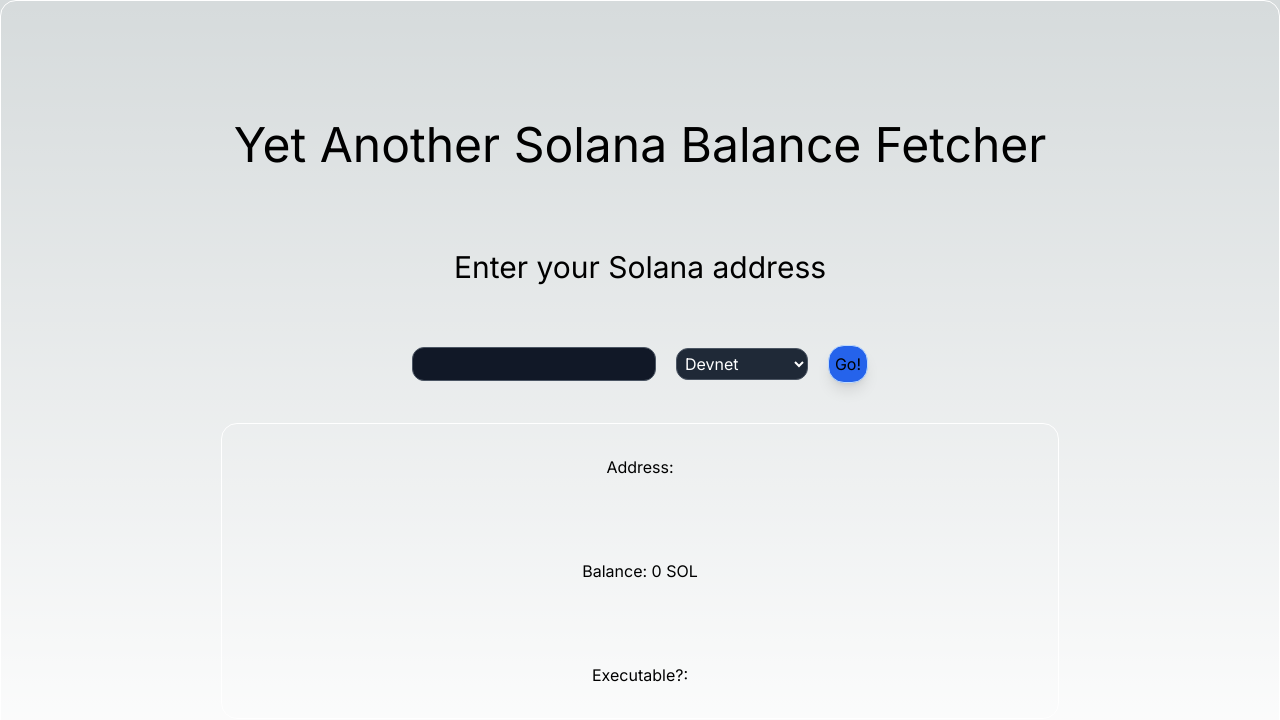
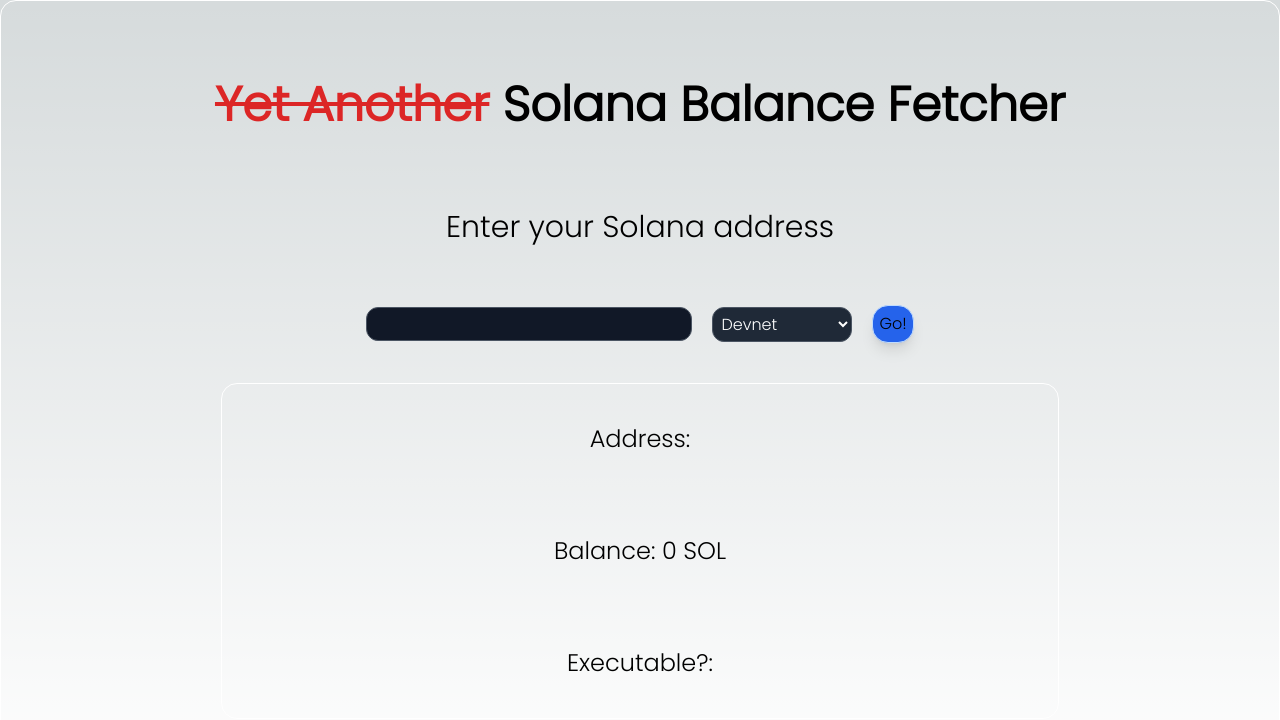
Before and after one commit to AshishNevan/YASolanaBalanceFetcher, a Next.js app: page / in a window 1280 px wide. Shown: the top 720 px of the page. Built offline with nearby package versions, Linux system fonts and the light colour scheme.

Commit message:
Added typography

```diff
--- a/src/app/layout.tsx
+++ b/src/app/layout.tsx
@@ -1,8 +1,8 @@
 import type { Metadata } from "next";
-import { Inter } from "next/font/google";
+import { Poppins } from "next/font/google";
 import "./globals.css";
 
-const inter = Inter({ subsets: ["latin"] });
+const poppins = Poppins({weight:["300"], subsets:["latin"]});
 
 export const metadata: Metadata = {
   title: "Create Next App",
@@ -16,7 +16,7 @@
 }>) {
   return (
     <html lang="en">
-      <body className={inter.className}>{children}</body>
+      <body className={poppins.className}>{children}</body>
     </html>
   );
 }
--- a/src/app/page.tsx
+++ b/src/app/page.tsx
@@ -28,7 +28,7 @@
     }
     return (
         <div className="flex flex-col items-center h-screen w-screen border border-white rounded-2xl gap-10 p-20">
-            <h1 className="text-5xl mt-10">Yet Another Solana Balance Fetcher</h1>
+            <p className="text-5xl font-bold"><span className="text-red-600 line-through">Yet Another</span> Solana Balance Fetcher</p>
             <div className="flex flex-col items-center gap-5">
                 <h2 className="text-3xl my-10">
                     Enter your Solana address
@@ -48,7 +48,7 @@
                 </div>
             </div>
             <div
-                className="w-3/4 h-5/6 border border-white rounded-2xl p-2 gap-20 items-center justify-center flex flex-col">
+                className="w-3/4 h-5/6 border border-white rounded-2xl p-2 gap-20 items-center justify-center flex flex-col text-2xl">
                 <div>Address: {address}</div>
                 <div>Balance: {balance} SOL</div>
                 <div>Executable?: {executable.valueOf()}</div>
```
